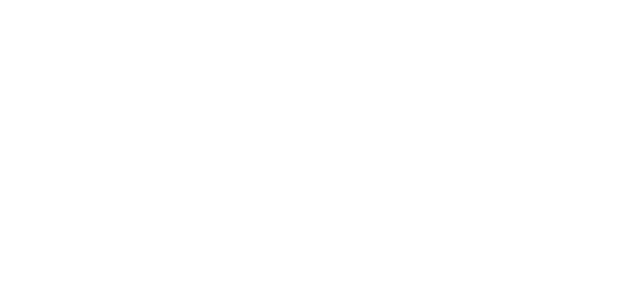
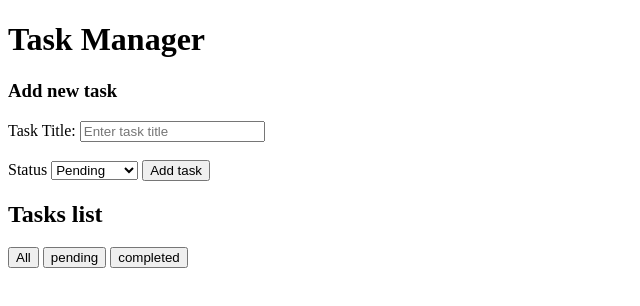
Before and after one commit to xtaanum/Task-Manager, a plain HTML site: page index.html in a window 1280 px wide. Shown: the whole page, without its empty margins (0-640 px from the left). Drawn offline with Linux system fonts and the light colour scheme.

Commit message:
added the html structure of the task manager

```diff
--- a/index.html
+++ b/index.html
@@ -5,7 +5,34 @@
     <meta name="viewport" content="width=device-width, initial-scale=1.0">
     <title>Task Manager</title>
 </head>
-<body>
+<body class="page">
+    <header class="app-header" id="top-header">
+        <h1 class="app-title">Task Manager</h1>
 
+        <h3 class="form-heading">Add new task</h3>
+
+        <form id="task-form" class="task-form">
+            <label class="field-label" for="taskTitle">Task Title:</label>
+            <input class="task-input" type="text" id="taskTitle" name="taskTitle" placeholder="Enter task title" required>
+            <br><br>
+
+            <label class="field-label" for="task-status">Status</label>
+            <select id="task-status" class="task-status" name="status">
+                <option value="pending">Pending</option>
+                <option value="completed">Completed</option>
+            </select>
+
+            <button class="btn btn-primary" id="add-task-btn" type="submit">Add task</button>
+        </form>
+    </header>
+
+    <main class="tasks-section" id="tasks-section">
+        <h2 class="section-title">Tasks list</h2>
+        <div class="filter-controls" id="filter-controls">
+            <button class="filter-btn active" id="all-filter" type="button">All</button>
+            <button class="filter-btn" id="pending-filter" type="button">pending</button>
+            <button class="filter-btn" id="completed-filter" type="button">completed</button>
+        </div>
+    </main>
 </body>
 </html>
```
